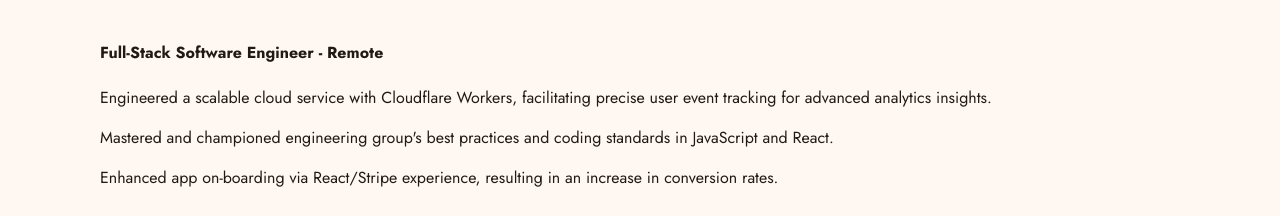
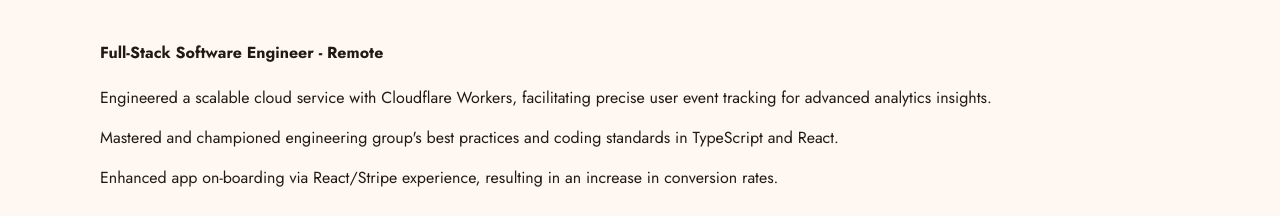
Before and after one commit to isfopo/about, a React (Vite) app: page / in a window 1280 px wide. Shown: the part 1040-1256 px from the top of the page. Built offline with nearby package versions, Linux system fonts and the light colour scheme.

Commit message:
📝 docs(App): update experience section with TypeScript
- change description to reflect mastery in TypeScript rather than JavaScript

```diff
--- a/src/App.tsx
+++ b/src/App.tsx
@@ -51,7 +51,7 @@ const experience: ExperienceSectionProps = {
       endDate: "Present",
       description: [
         "Engineered a scalable cloud service with Cloudflare Workers, facilitating precise user event tracking for advanced analytics insights.",
-        "Mastered and championed engineering group's best practices and coding standards in JavaScript and React.",
+        "Mastered and championed engineering group's best practices and coding standards in TypeScript and React.",
         "Enhanced app on-boarding via React/Stripe experience, resulting in an increase in conversion rates.",
       ],
     },
```
